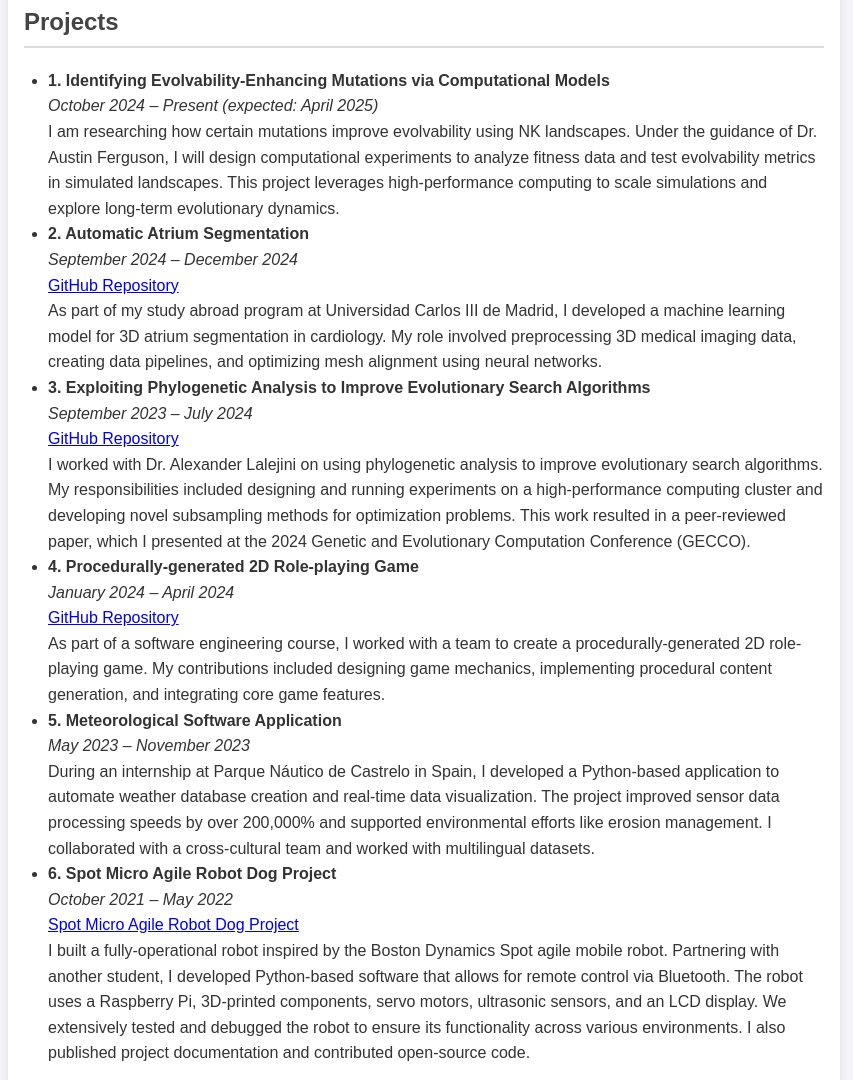
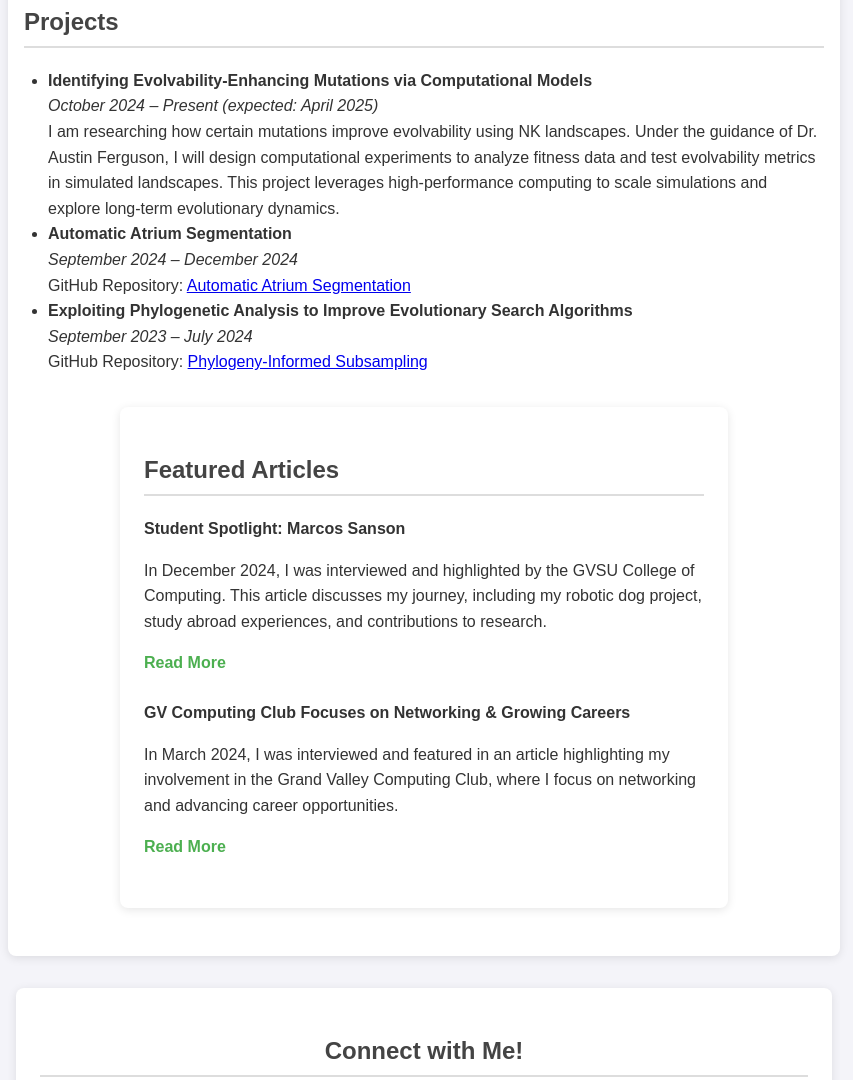
Before and after one commit to Marcos-Sanson/Marcos-Sanson.github.io, a plain HTML site: page index.html in a window 1280 px wide. Shown: the part 810-1890 px from the top of the page, without its empty margins (216-1069 px from the left). Drawn offline with Linux system fonts and the light colour scheme.

Commit message:
Update index.html

```diff
--- a/index.html
+++ b/index.html
@@ -58,7 +58,7 @@
     .contact-links {
       display: flex;
       justify-content: center;
-      gap: 20px; /* Spacing between links */
+      gap: 20px;
     }
     .contact-links a {
       color: #4caf50;
@@ -88,14 +88,14 @@
     footer a:hover {
       text-decoration: underline;
     }
-        .articles-section {
-      text-align: center;
+    .articles-section {
       margin: 2rem auto;
-      padding: 1rem;
+      padding: 1.5rem;
       background: #fff;
       border-radius: 8px;
       box-shadow: 0 2px 10px rgba(0, 0, 0, 0.1);
       width: 70%;
+      text-align: left;
     }
     .articles-section ul {
       list-style: none;
@@ -112,7 +112,6 @@
     .articles-section a:hover {
       text-decoration: underline;
     }
-
   </style>
 </head>
 <body>
@@ -151,56 +150,38 @@
     <section>
       <h2>Projects</h2>
       <ul>
-        <li><strong>1. Identifying Evolvability-Enhancing Mutations via Computational Models</strong><br>
+        <li><strong>Identifying Evolvability-Enhancing Mutations via Computational Models</strong><br>
           <em>October 2024 – Present (expected: April 2025)</em><br>
           I am researching how certain mutations improve evolvability using NK landscapes. Under the guidance of Dr. Austin Ferguson, I will design computational experiments to analyze fitness data and test evolvability metrics in simulated landscapes. This project leverages high-performance computing to scale simulations and explore long-term evolutionary dynamics.
         </li>
-        <li><strong>2. Automatic Atrium Segmentation</strong><br>
+        <li><strong>Automatic Atrium Segmentation</strong><br>
           <em>September 2024 – December 2024</em><br>
-          <a href="https://github.com/officialconfuzius/cardiologyml" target="_blank">GitHub Repository</a><br>
-          As part of my study abroad program at Universidad Carlos III de Madrid, I developed a machine learning model for 3D atrium segmentation in cardiology. My role involved preprocessing 3D medical imaging data, creating data pipelines, and optimizing mesh alignment using neural networks.
+          GitHub Repository: <a href="https://github.com/officialconfuzius/cardiologyml" target="_blank">Automatic Atrium Segmentation</a><br>
         </li>
-        <li><strong>3. Exploiting Phylogenetic Analysis to Improve Evolutionary Search Algorithms</strong><br>
+        <li><strong>Exploiting Phylogenetic Analysis to Improve Evolutionary Search Algorithms</strong><br>
           <em>September 2023 – July 2024</em><br>
-          <a href="https://github.com/amlalejini/phylogeny-informed-subsampling" target="_blank">GitHub Repository</a><br>
-          I worked with Dr. Alexander Lalejini on using phylogenetic analysis to improve evolutionary search algorithms. My responsibilities included designing and running experiments on a high-performance computing cluster and developing novel subsampling methods for optimization problems. This work resulted in a peer-reviewed paper, which I presented at the 2024 Genetic and Evolutionary Computation Conference (GECCO).
-        </li>
-        <li><strong>4. Procedurally-generated 2D Role-playing Game</strong><br>
-          <em>January 2024 – April 2024</em><br>
-          <a href="https://github.com/Marcos-Sanson/Procedural-RPG" target="_blank">GitHub Repository</a><br>
-          As part of a software engineering course, I worked with a team to create a procedurally-generated 2D role-playing game. My contributions included designing game mechanics, implementing procedural content generation, and integrating core game features.
-        </li>
-        <li><strong>5. Meteorological Software Application</strong><br>
-          <em>May 2023 – November 2023</em><br>
-          During an internship at Parque Náutico de Castrelo in Spain, I developed a Python-based application to automate weather database creation and real-time data visualization. The project improved sensor data processing speeds by over 200,000% and supported environmental efforts like erosion management. I collaborated with a cross-cultural team and worked with multilingual datasets.
-        </li>
-        <li><strong>6. Spot Micro Agile Robot Dog Project</strong><br>
-          <em>October 2021 – May 2022</em><br>
-          <a href="https://sites.google.com/view/senior-tech-project" target="_blank">Spot Micro Agile Robot Dog Project</a><br>
-          I built a fully-operational robot inspired by the Boston Dynamics Spot agile mobile robot. Partnering with another student, I developed Python-based software that allows for remote control via Bluetooth. The robot uses a Raspberry Pi, 3D-printed components, servo motors, ultrasonic sensors, and an LCD display. We extensively tested and debugged the robot to ensure its functionality across various environments. I also published project documentation and contributed open-source code.
+          GitHub Repository: <a href="https://github.com/amlalejini/phylogeny-informed-subsampling" target="_blank">Phylogeny-Informed Subsampling</a><br>
         </li>
       </ul>
     </section>
-  </main>
-
 
     <section class="articles-section">
       <h2>Featured Articles</h2>
       <ul>
         <li>
-          <strong>1. Student Spotlight: Marcos Sanson</strong><br>
-          In December 2024, I was interviewed and highlighted by the GVSU College of Computing. This article discusses my journey, including my robotic dog project, study abroad experiences, and contributions to research.
-          <br>
+          <strong>Student Spotlight: Marcos Sanson</strong><br>
+          <p>In December 2024, I was interviewed and highlighted by the GVSU College of Computing. This article discusses my journey, including my robotic dog project, study abroad experiences, and contributions to research.</p>
           <a href="https://www.gvsu.edu/computing/module-news-view.htm?storyId=8A466C68-FDA2-0B5B-201E0E2A15F9EFCC&siteModuleId=313814A9-D6D9-8FAC-FFD1FBE83D65E08C" target="_blank">Read More</a>
         </li>
         <li>
-          <strong>2. GV Computing Club Focuses on Networking & Growing Careers</strong><br>
-          In March 2024, I was interviewed and featured in an article highlighting my involvement in the Grand Valley Computing Club, where I focus on networking and advancing career opportunities.
-          <br>
+          <strong>GV Computing Club Focuses on Networking & Growing Careers</strong><br>
+          <p>In March 2024, I was interviewed and featured in an article highlighting my involvement in the Grand Valley Computing Club, where I focus on networking and advancing career opportunities.</p>
           <a href="https://lanthorn.com/104123/laker_life/gv-computing-club-focuses-on-networking-growing-careers/" target="_blank">Read More</a>
         </li>
       </ul>
     </section>
+
+  </main>
 
   <section class="contact-section">
     <h2>Connect with Me!</h2>
```
